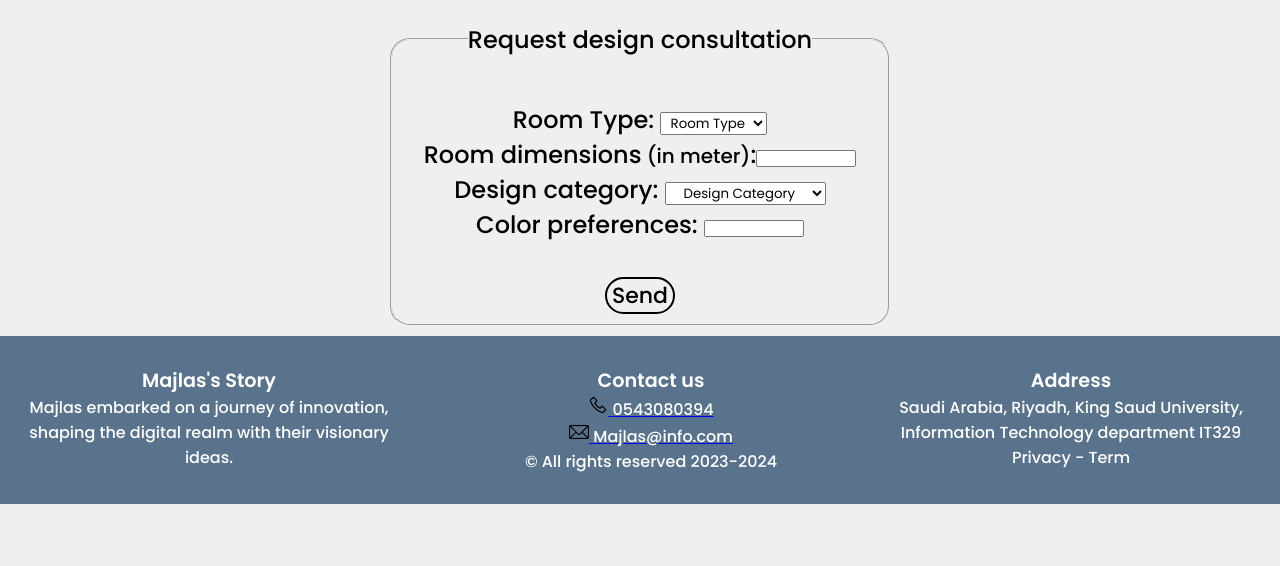
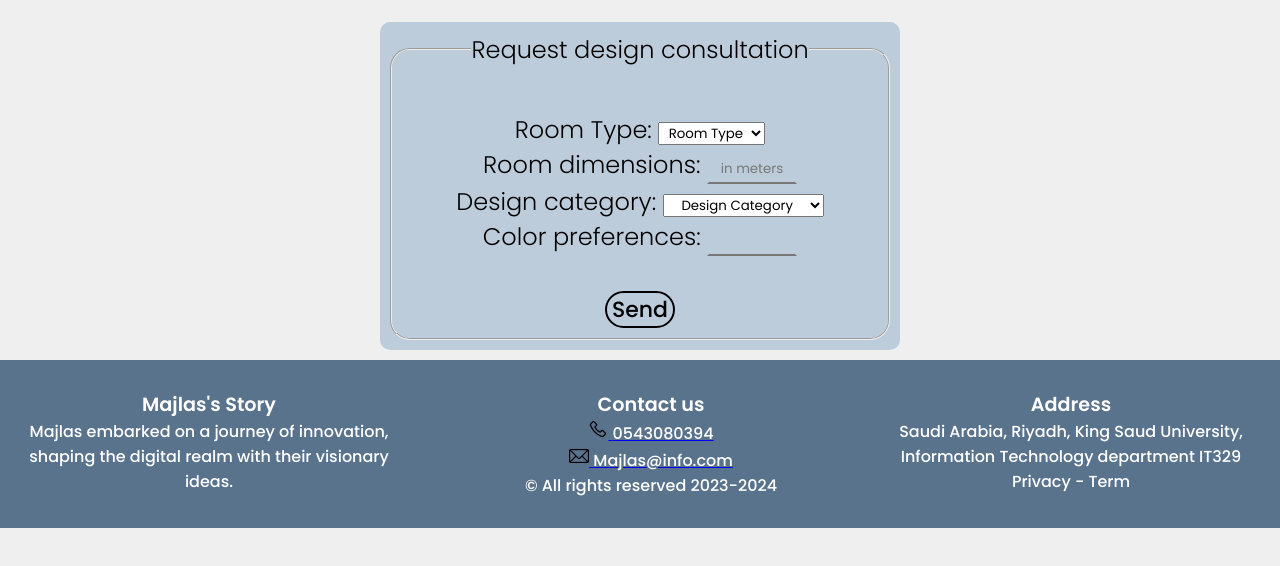
Before and after one commit to mriamft/Majlas, a website: page public_html/RequestDesignConsultation.html in a window 1280 px wide. Shown: the part 216-782 px from the top of the page. Drawn offline with Linux system fonts and the light colour scheme.

Commit message:
هانت

```diff
--- a/public_html/RequestDesignConsultation.css
+++ b/public_html/RequestDesignConsultation.css
@@ -13,10 +13,6 @@ Click nbfs://nbhost/SystemFileSystem/Templates/ClientSide/css.css to edit this t
 #note{
 font-size: smaller;
 }
-.text{
-    width:100px;
-    height: 17px;;
-}
 fieldset{
     font-size: x-large;
     height: auto;
@@ -24,4 +20,42 @@ fieldset{
     border-radius: 20px;
     margin: auto;
     padding: 10px;
+    font-weight: lighter;
 }
+.input {
+    line-height: 28px;
+    border: 2px solid transparent;
+    border-bottom-color: #777;
+    padding: .2rem 0;
+    outline: none;
+    background-color: transparent;
+    color: #0d0c22;
+    transition: .3s cubic-bezier(0.645, 0.045, 0.355, 1);
+    width:90px;
+    height:30px;
+}
+
+.input:focus, input:hover {
+    outline: none;
+    padding: .2rem 1rem;
+    border-radius: 1rem;
+    border-color: #7a9cc6;
+}
+
+.input::placeholder {
+ color: #777;
+}
+
+.input:focus::placeholder {
+    opacity: 0;
+    transition: opacity .3s;
+}
+.AllForm{
+    margin: auto;
+    padding: 10px;
+    background-color: #BDCCDA;
+    border-radius: 10px;
+}
+button{
+    background-color: transparent;
+}
--- a/public_html/RequestDesignConsultation.html
+++ b/public_html/RequestDesignConsultation.html
@@ -20,7 +20,8 @@ Click nbfs://nbhost/SystemFileSystem/Templates/ClientSide/html.html to edit this
     <main>
         <br>
         <h1>Request design consultation</h1>
-        <br>
+        <br><div class="AllForm">
+
         <form action="" method="post">
             <fieldset>
                 <legend>Request design consultation</legend>
@@ -36,7 +37,7 @@ Click nbfs://nbhost/SystemFileSystem/Templates/ClientSide/html.html to edit this
             </select>
             </label>
         <br>
-        <label>Room dimensions<span id="note"> (in meter)</span>:<input type="text" name="dimensions" class="text" required>
+        <label>Room dimensions: <input type="text" name="dimensions" class="input" required placeholder='in meters'>
         </label>
         <br>
         <label>
@@ -53,7 +54,7 @@ Click nbfs://nbhost/SystemFileSystem/Templates/ClientSide/html.html to edit this
         </label>
         <br>
         <label>
-            Color preferences: <input type="text" name="Color" class="text" required>
+            Color preferences: <input type="text" name="Color" class="input" required>
         </label>
         <br><br>
 
@@ -61,6 +62,7 @@ Click nbfs://nbhost/SystemFileSystem/Templates/ClientSide/html.html to edit this
             Send</button>
         </fieldset>
         </form>
+            </div>
     </main>
     <footer>
     <div class="footcontainer">
```
